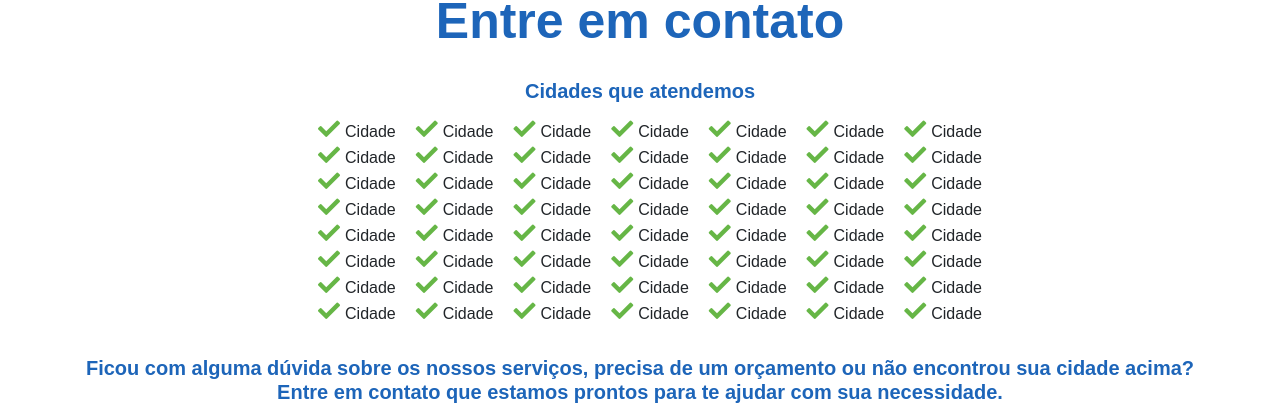
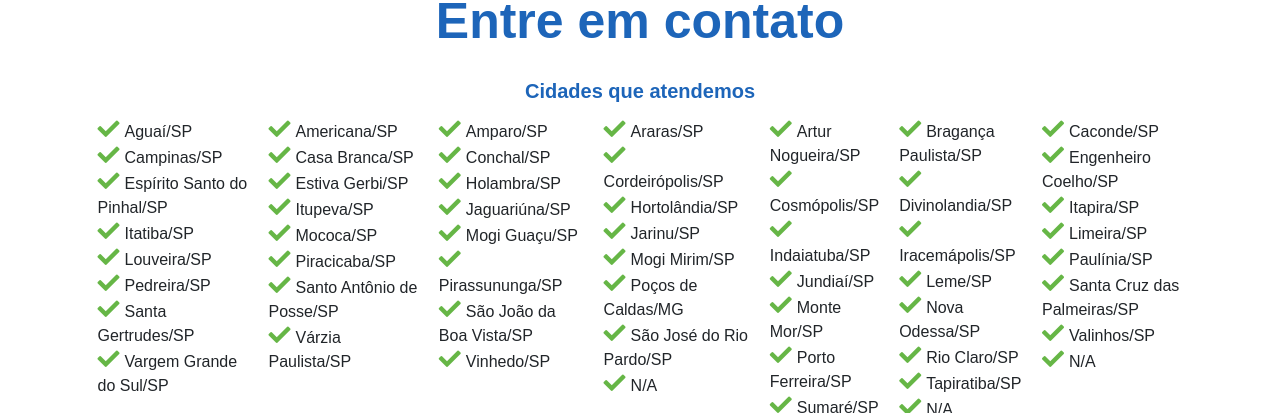
Before and after one commit to msmello96/site-dev, a plain HTML site: page index.html in a window 1280 px wide. Shown: the part 2730-3143 px from the top of the page. Drawn offline with nearby package versions, Linux system fonts and the light colour scheme; a script that the page names is missing.

Commit message:
Add files via upload

```diff
--- a/index.html
+++ b/index.html
@@ -311,74 +311,74 @@
                             </div>
                             <div class="advantages-box">
                                 <ul class="advantages-list">
-                                    <li><i class="fas fa-check"></i>Cidade</li>
-                                    <li><i class="fas fa-check"></i>Cidade</li>
-                                    <li><i class="fas fa-check"></i>Cidade</li>
-                                    <li><i class="fas fa-check"></i>Cidade</li>
-                                    <li><i class="fas fa-check"></i>Cidade</li>
-                                    <li><i class="fas fa-check"></i>Cidade</li>
-                                    <li><i class="fas fa-check"></i>Cidade</li>
-                                    <li><i class="fas fa-check"></i>Cidade</li>
+                                    <li><i class="fas fa-check"></i>Aguaí/SP</li>
+                                    <li><i class="fas fa-check"></i>Campinas/SP</li>
+                                    <li><i class="fas fa-check"></i>Espírito Santo do Pinhal/SP</li>
+                                    <li><i class="fas fa-check"></i>Itatiba/SP</li>
+                                    <li><i class="fas fa-check"></i>Louveira/SP</li>
+                                    <li><i class="fas fa-check"></i>Pedreira/SP</li>
+                                    <li><i class="fas fa-check"></i>Santa Gertrudes/SP</li>
+                                    <li><i class="fas fa-check"></i>Vargem Grande do Sul/SP</li>
                                 </ul>
                                 <ul class="advantages-list">
-                                    <li><i class="fas fa-check"></i>Cidade</li>
-                                    <li><i class="fas fa-check"></i>Cidade</li>
-                                    <li><i class="fas fa-check"></i>Cidade</li>
-                                    <li><i class="fas fa-check"></i>Cidade</li>
-                                    <li><i class="fas fa-check"></i>Cidade</li>
-                                    <li><i class="fas fa-check"></i>Cidade</li>
-                                    <li><i class="fas fa-check"></i>Cidade</li>
-                                    <li><i class="fas fa-check"></i>Cidade</li>
+                                    <li><i class="fas fa-check"></i>Americana/SP</li>
+                                    <li><i class="fas fa-check"></i>Casa Branca/SP</li>
+                                    <li><i class="fas fa-check"></i>Estiva Gerbi/SP</li>
+                                    <li><i class="fas fa-check"></i>Itupeva/SP</li>
+                                    <li><i class="fas fa-check"></i>Mococa/SP</li>
+                                    <li><i class="fas fa-check"></i>Piracicaba/SP</li>
+                                    <li><i class="fas fa-check"></i>Santo Antônio de Posse/SP</li>
+                                    <li><i class="fas fa-check"></i>Várzia Paulista/SP</li>
                                 </ul>
                                 <ul class="advantages-list">
-                                    <li><i class="fas fa-check"></i>Cidade</li>
-                                    <li><i class="fas fa-check"></i>Cidade</li>
-                                    <li><i class="fas fa-check"></i>Cidade</li>
-                                    <li><i class="fas fa-check"></i>Cidade</li>
-                                    <li><i class="fas fa-check"></i>Cidade</li>
-                                    <li><i class="fas fa-check"></i>Cidade</li>
-                                    <li><i class="fas fa-check"></i>Cidade</li>
-                                    <li><i class="fas fa-check"></i>Cidade</li>
+                                    <li><i class="fas fa-check"></i>Amparo/SP</li>
+                                    <li><i class="fas fa-check"></i>Conchal/SP</li>
+                                    <li><i class="fas fa-check"></i>Holambra/SP</li>
+                                    <li><i class="fas fa-check"></i>Jaguariúna/SP</li>
+                                    <li><i class="fas fa-check"></i>Mogi Guaçu/SP</li>
+                                    <li><i class="fas fa-check"></i>Pirassununga/SP</li>
+                                    <li><i class="fas fa-check"></i>São João da Boa Vista/SP</li>
+                                    <li><i class="fas fa-check"></i>Vinhedo/SP</li>
                                 </ul>
                                 <ul class="advantages-list">
-                                    <li><i class="fas fa-check"></i>Cidade</li>
-                                    <li><i class="fas fa-check"></i>Cidade</li>
-                                    <li><i class="fas fa-check"></i>Cidade</li>
-                                    <li><i class="fas fa-check"></i>Cidade</li>
-                                    <li><i class="fas fa-check"></i>Cidade</li>
-                                    <li><i class="fas fa-check"></i>Cidade</li>
-                                    <li><i class="fas fa-check"></i>Cidade</li>
-                                    <li><i class="fas fa-check"></i>Cidade</li>
+                                    <li><i class="fas fa-check"></i>Araras/SP</li>
+                                    <li><i class="fas fa-check"></i>Cordeirópolis/SP</li>
+                                    <li><i class="fas fa-check"></i>Hortolândia/SP</li>
+                                    <li><i class="fas fa-check"></i>Jarinu/SP</li>
+                                    <li><i class="fas fa-check"></i>Mogi Mirim/SP</li>
+                                    <li><i class="fas fa-check"></i>Poços de Caldas/MG</li>
+                                    <li><i class="fas fa-check"></i>São José do Rio Pardo/SP</li>
+                                    <li><i class="fas fa-check"></i>N/A</li>
                                 </ul>
                                 <ul class="advantages-list">
-                                    <li><i class="fas fa-check"></i>Cidade</li>
-                                    <li><i class="fas fa-check"></i>Cidade</li>
-                                    <li><i class="fas fa-check"></i>Cidade</li>
-                                    <li><i class="fas fa-check"></i>Cidade</li>
-                                    <li><i class="fas fa-check"></i>Cidade</li>
-                                    <li><i class="fas fa-check"></i>Cidade</li>
-                                    <li><i class="fas fa-check"></i>Cidade</li>
-                                    <li><i class="fas fa-check"></i>Cidade</li>
+                                    <li><i class="fas fa-check"></i>Artur Nogueira/SP</li>
+                                    <li><i class="fas fa-check"></i>Cosmópolis/SP</li>
+                                    <li><i class="fas fa-check"></i>Indaiatuba/SP</li>
+                                    <li><i class="fas fa-check"></i>Jundiaí/SP</li>
+                                    <li><i class="fas fa-check"></i>Monte Mor/SP</li>
+                                    <li><i class="fas fa-check"></i>Porto Ferreira/SP</li>
+                                    <li><i class="fas fa-check"></i>Sumaré/SP</li>
+                                    <li><i class="fas fa-check"></i>N/A</li>
                                 </ul>
                                 <ul class="advantages-list">
-                                    <li><i class="fas fa-check"></i>Cidade</li>
-                                    <li><i class="fas fa-check"></i>Cidade</li>
-                                    <li><i class="fas fa-check"></i>Cidade</li>
-                                    <li><i class="fas fa-check"></i>Cidade</li>
-                                    <li><i class="fas fa-check"></i>Cidade</li>
-                                    <li><i class="fas fa-check"></i>Cidade</li>
-                                    <li><i class="fas fa-check"></i>Cidade</li>
-                                    <li><i class="fas fa-check"></i>Cidade</li>
+                                    <li><i class="fas fa-check"></i>Bragança Paulista/SP</li>
+                                    <li><i class="fas fa-check"></i>Divinolandia/SP</li>
+                                    <li><i class="fas fa-check"></i>Iracemápolis/SP</li>
+                                    <li><i class="fas fa-check"></i>Leme/SP</li>
+                                    <li><i class="fas fa-check"></i>Nova Odessa/SP</li>
+                                    <li><i class="fas fa-check"></i>Rio Claro/SP</li>
+                                    <li><i class="fas fa-check"></i>Tapiratiba/SP</li>
+                                    <li><i class="fas fa-check"></i>N/A</li>
                                 </ul>
                                 <ul class="advantages-list">
-                                    <li><i class="fas fa-check"></i>Cidade</li>
-                                    <li><i class="fas fa-check"></i>Cidade</li>
-                                    <li><i class="fas fa-check"></i>Cidade</li>
-                                    <li><i class="fas fa-check"></i>Cidade</li>
-                                    <li><i class="fas fa-check"></i>Cidade</li>
-                                    <li><i class="fas fa-check"></i>Cidade</li>
-                                    <li><i class="fas fa-check"></i>Cidade</li>
-                                    <li><i class="fas fa-check"></i>Cidade</li>
+                                    <li><i class="fas fa-check"></i>Caconde/SP</li>
+                                    <li><i class="fas fa-check"></i>Engenheiro Coelho/SP</li>
+                                    <li><i class="fas fa-check"></i>Itapira/SP</li>
+                                    <li><i class="fas fa-check"></i>Limeira/SP</li>
+                                    <li><i class="fas fa-check"></i>Paulínia/SP</li>
+                                    <li><i class="fas fa-check"></i>Santa Cruz das Palmeiras/SP</li>
+                                    <li><i class="fas fa-check"></i>Valinhos/SP</li>
+                                    <li><i class="fas fa-check"></i>N/A</li>
                                 </ul>
                             </div>
 
```
